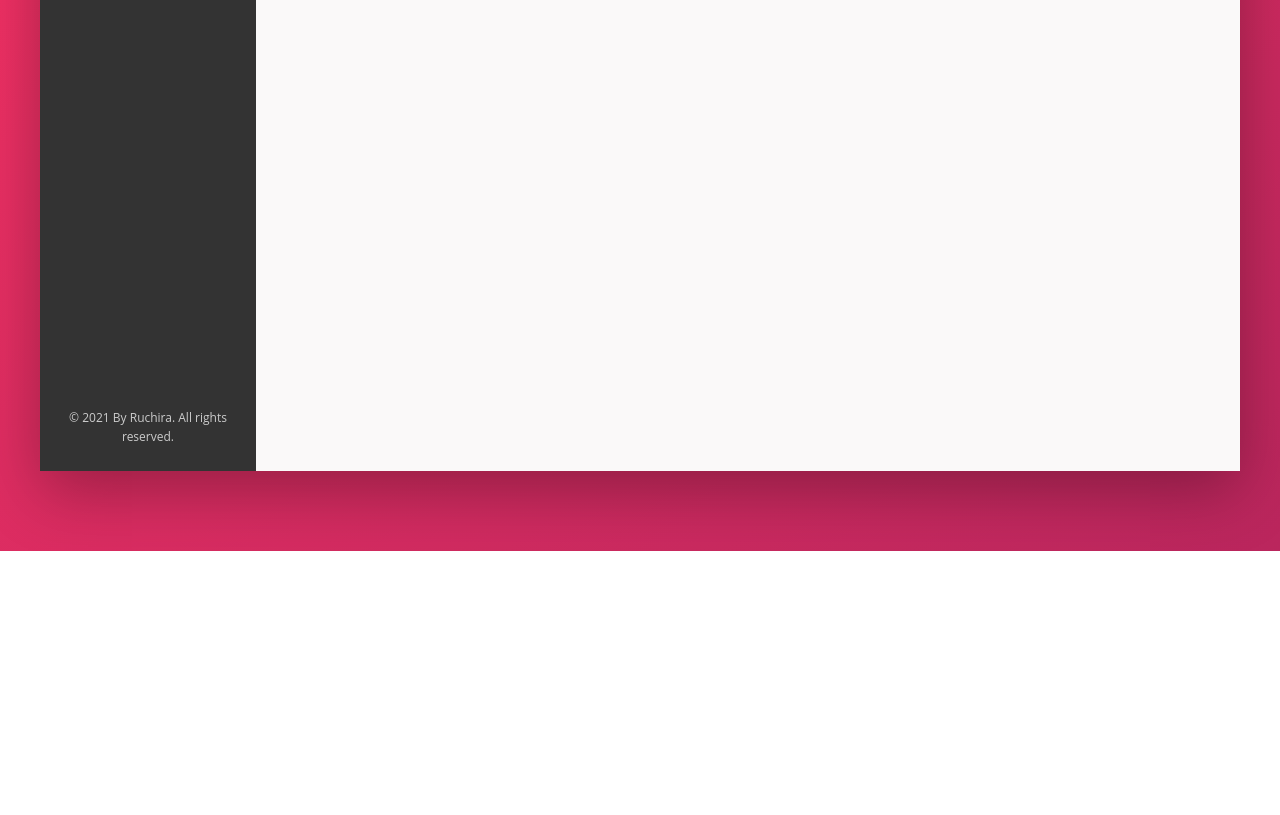
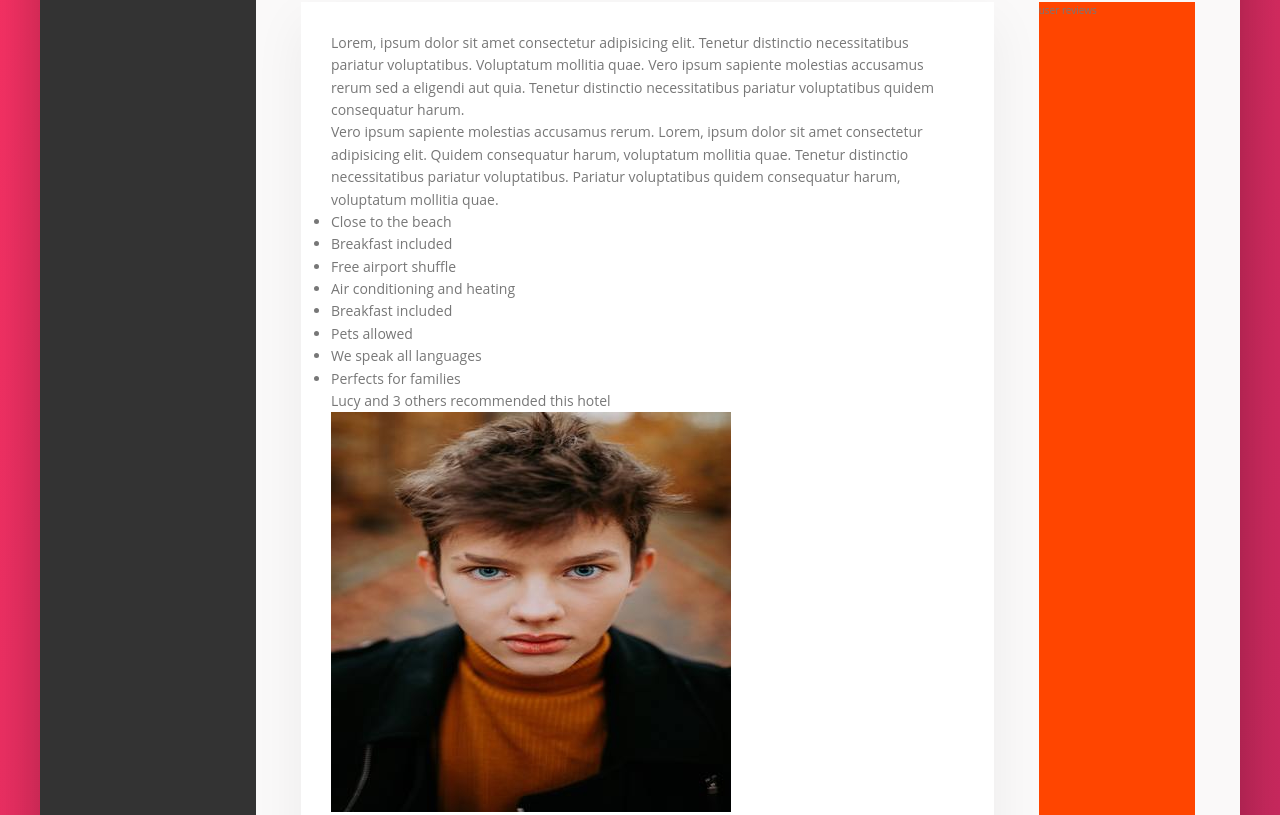
Before and after one commit to RuchiraGamage/CSS, a website: page flexbox/index.html in a window 1280 px wide. Shown: the part 479-1294 px from the top of the page. Before the commit the page ends 1030 px from the top, so only its background shows below. Drawn offline with Linux system fonts and the light colour scheme.

Commit message:
main description box

```diff
--- a/flexbox/index.html
+++ b/flexbox/index.html
@@ -132,6 +132,50 @@
                         <div class="overview-rating-count">429 votes</div>
                     </div>
                 </div>
+
+                <div class="details">
+                    <div class="description">
+                        <p class="paragraph">
+                            Lorem, ipsum dolor sit amet consectetur adipisicing elit. Tenetur distinctio necessitatibus
+                            pariatur voluptatibus.
+                            Voluptatum mollitia quae. Vero ipsum sapiente molestias accusamus rerum sed a eligendi aut
+                            quia.
+                            Tenetur distinctio necessitatibus pariatur voluptatibus quidem consequatur harum.
+                        </p>
+                        <p class="paragraph">
+                            Vero ipsum sapiente molestias accusamus rerum. Lorem, ipsum dolor sit amet consectetur
+                            adipisicing elit.
+                            Quidem consequatur harum, voluptatum mollitia quae. Tenetur distinctio necessitatibus
+                            pariatur voluptatibus.
+                            Pariatur voluptatibus quidem consequatur harum, voluptatum mollitia quae.
+                        </p>
+                        <ul class="list">
+                            <li class="list-item">Close to the beach</li>
+                            <li class="list-item">Breakfast included</li>
+                            <li class="list-item">Free airport shuffle</li>
+                            <li class="list-item">Air conditioning and heating</li>
+                            <li class="list-item">Breakfast included</li>
+                            <li class="list-item">Pets allowed</li>
+                            <li class="list-item">We speak all languages</li>
+                            <li class="list-item">Perfects for families</li>
+                        </ul>
+
+                        <div class="recommend">
+                            <div class="recommend-count">
+                                Lucy and 3 others recommended this hotel
+                            </div>
+                            <div class="recommend-friends">
+                                <img src="./img/user.jpg" alt="friend 1" class="recommend-photo">
+                                <img src="./img/user.jpg" alt="friend 2" class="recommend-photo">
+                                <img src="./img/user.jpg" alt="friend 3" class="recommend-photo">
+                                <img src="./img/user.jpg" alt="friend 3" class="recommend-photo">
+                            </div>
+                        </div>
+                    </div>
+                    <div class="user-reviews">
+                        user reviews
+                    </div>
+                </div>
             </main>
         </div>
     </div>
--- a/flexbox/sass/_base.scss
+++ b/flexbox/sass/_base.scss
@@ -31,6 +31,9 @@ $font-display: 'Josefin Sans', sans-serif;
     --colour-gray-dark-3: #999;
 
     --shadow-dark:0 2rem 6rem rgba(0,0,0,.3);
+    --shadow-light:0 2rem 5rem rgba(0,0,0, 0.06);
+
+    --line: 1px solid var(--colour-gray-light-2);
 }
 
 
--- a/flexbox/sass/_components.scss
+++ b/flexbox/sass/_components.scss
@@ -221,7 +221,7 @@
     display: flex;
     align-items: center;
 
-    border-bottom:1px solid var(--colour-gray-light-2);
+    border-bottom:var(--line);
 
     &-icon-map,
     &-icon-star{
@@ -320,3 +320,6 @@
         box-shadow: none;
     }
 }
+
+/////////////////////////
+//
--- a/flexbox/sass/_layouts.scss
+++ b/flexbox/sass/_layouts.scss
@@ -33,7 +33,28 @@
 
 .hotel-view{
     flex: 1;
+}
 
-    //test
-    height: 80rem;
+.details{
+    display: flex;
+    padding: 4.5rem;
+    background-color: var(--colour-gray-light-1);
+    border-bottom: var(--line);
 }
+
+.description{
+    font-size: 1.4rem;
+
+    background-color: orange;
+    flex: 1 0 60%;
+    margin-right: 4.5rem;
+
+    background-color: #fff;
+    box-shadow: var(--shadow-light);
+    padding: 3rem;
+}
+
+.user-reviews{
+    background-color: orangered;
+    flex: 1;
+}
```
Also changed, not shown: flexbox/css/style.css.
